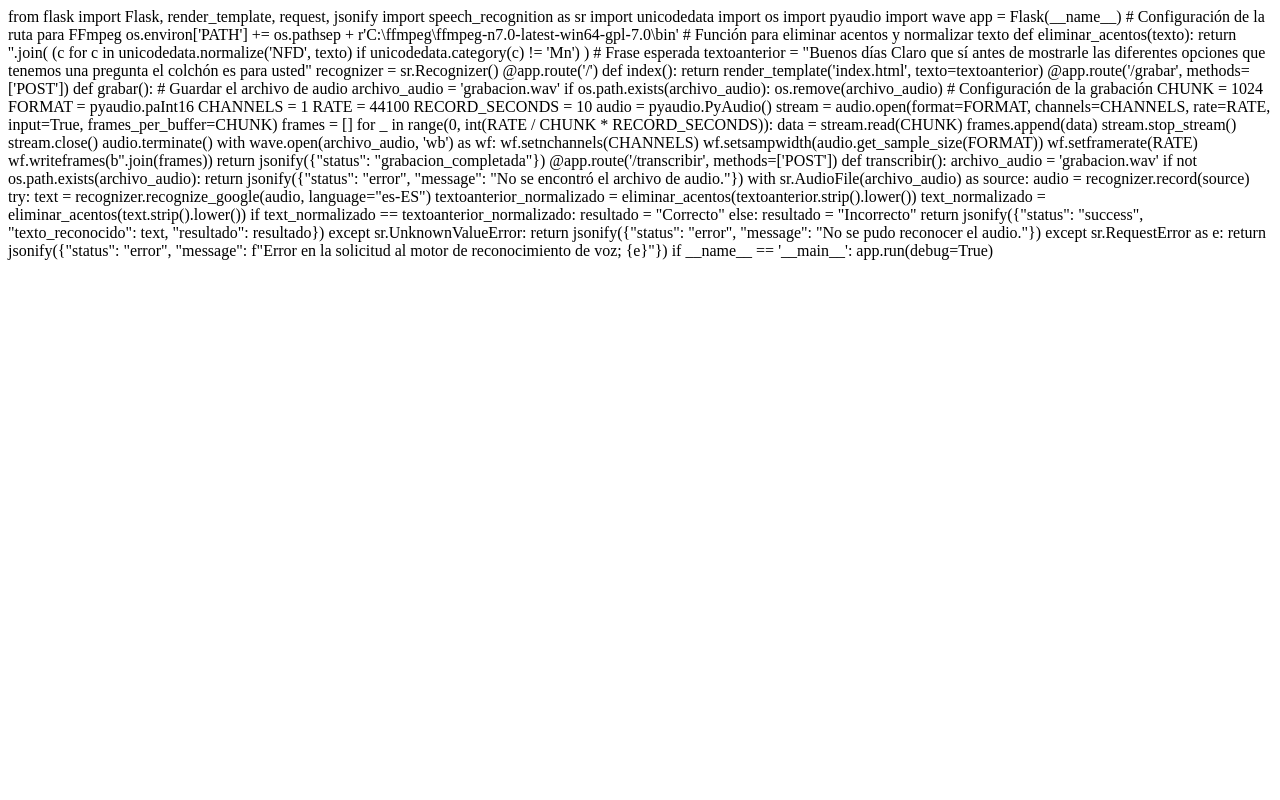
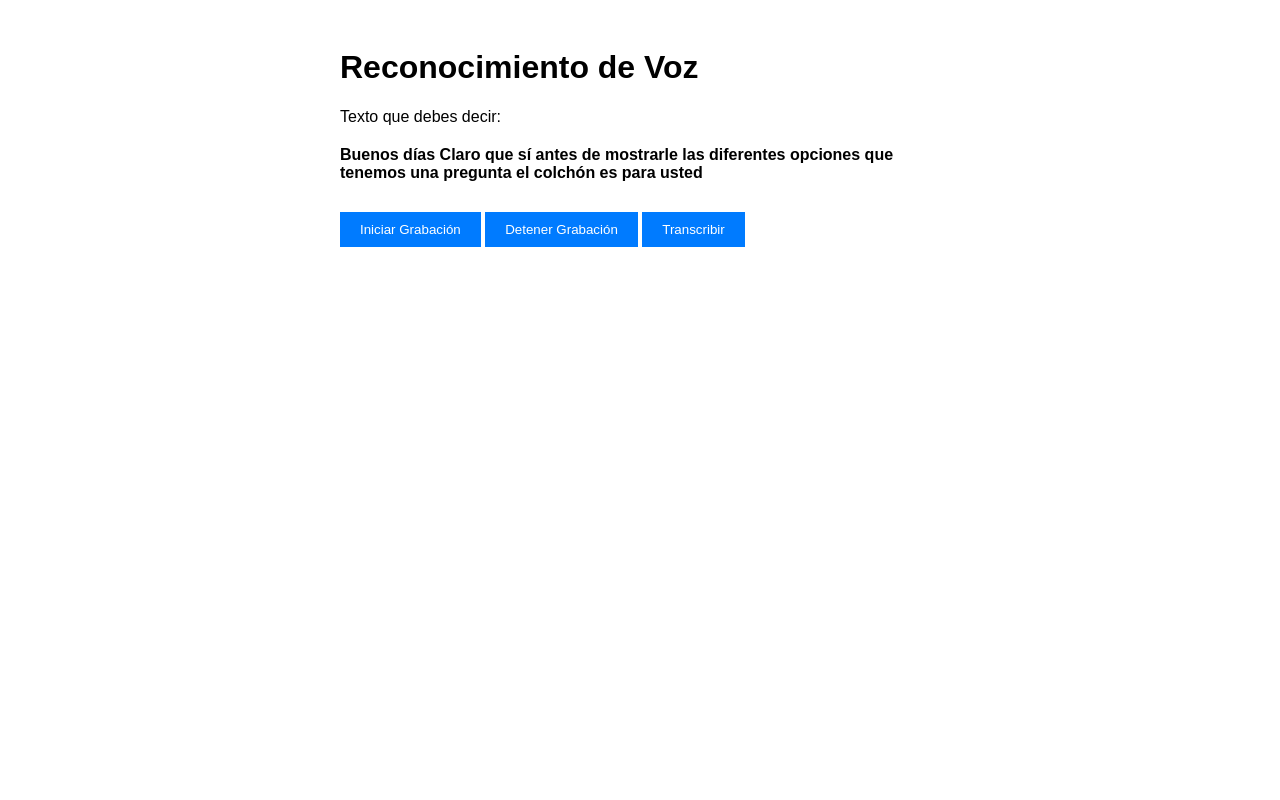
Before and after one commit to michaelsrr/idenpala, a Flask app: page / in a window 1280 px wide. Run offline with Flask 3, Linux system fonts and the light colour scheme.

Commit message:
Comit index html

```diff
--- a/templates/index.html
+++ b/templates/index.html
@@ -1,94 +1,70 @@
-from flask import Flask, render_template, request, jsonify
-import speech_recognition as sr
-import unicodedata
-import os
-import pyaudio
-import wave
+<!DOCTYPE html>
+<html lang="es">
+<head>
+    <meta charset="UTF-8">
+    <meta name="viewport" content="width=device-width, initial-scale=1.0">
+    <title>Reconocimiento de Voz</title>
+    <style>
+        body { font-family: Arial, sans-serif; }
+        .container { max-width: 600px; margin: auto; padding: 20px; }
+        .texto { margin: 20px 0; }
+        .button { padding: 10px 20px; margin: 10px 0; border: none; color: white; background-color: #007bff; cursor: pointer; }
+        .button:hover { background-color: #0056b3; }
+        .resultado { margin-top: 20px; }
+    </style>
+</head>
+<body>
+    <div class="container">
+        <h1>Reconocimiento de Voz</h1>
+        <p class="texto">Texto que debes decir:</p>
+        <p class="texto"><strong>{{ texto }}</strong></p>
+        <button id="grabar" class="button">Iniciar Grabación</button>
+        <button id="detener" class="button" disabled>Detener Grabación</button>
+        <button id="transcribir" class="button" disabled>Transcribir</button>
+        <div id="resultado" class="resultado"></div>
+    </div>
 
-app = Flask(__name__)
+    <script>
+        let grabarBtn = document.getElementById('grabar');
+        let detenerBtn = document.getElementById('detener');
+        let transcribirBtn = document.getElementById('transcribir');
+        let resultadoDiv = document.getElementById('resultado');
 
-# Configuración de la ruta para FFmpeg
-os.environ['PATH'] += os.pathsep + r'C:\ffmpeg\ffmpeg-n7.0-latest-win64-gpl-7.0\bin'
+        grabarBtn.addEventListener('click', () => {
+            fetch('/grabar', { method: 'POST' })
+                .then(response => response.json())
+                .then(data => {
+                    if (data.status === 'grabacion_completada') {
+                        grabarBtn.disabled = true;
+                        detenerBtn.disabled = false;
+                        transcribirBtn.disabled = false;
+                        resultadoDiv.innerHTML = 'Grabación iniciada, por favor hable.';
+                    } else {
+                        resultadoDiv.innerHTML = 'Error en la grabación.';
+                    }
+                });
+        });
 
-# Función para eliminar acentos y normalizar texto
-def eliminar_acentos(texto):
-    return ''.join(
-        (c for c in unicodedata.normalize('NFD', texto)
-         if unicodedata.category(c) != 'Mn')
-    )
+        detenerBtn.addEventListener('click', () => {
+            grabarBtn.disabled = false;
+            detenerBtn.disabled = true;
+            resultadoDiv.innerHTML = 'Grabación detenida, ahora puedes transcribir.';
+        });
 
-# Frase esperada
-textoanterior = "Buenos días Claro que sí antes de mostrarle las diferentes opciones que tenemos una pregunta el colchón es para usted"
-
-recognizer = sr.Recognizer()
-
-@app.route('/')
-def index():
-    return render_template('index.html', texto=textoanterior)
-
-@app.route('/grabar', methods=['POST'])
-def grabar():
-    # Guardar el archivo de audio
-    archivo_audio = 'grabacion.wav'
-    if os.path.exists(archivo_audio):
-        os.remove(archivo_audio)
-
-    # Configuración de la grabación
-    CHUNK = 1024
-    FORMAT = pyaudio.paInt16
-    CHANNELS = 1
-    RATE = 44100
-    RECORD_SECONDS = 10
-
-    audio = pyaudio.PyAudio()
-
-    stream = audio.open(format=FORMAT, channels=CHANNELS,
-                        rate=RATE, input=True,
-                        frames_per_buffer=CHUNK)
-    frames = []
-
-    for _ in range(0, int(RATE / CHUNK * RECORD_SECONDS)):
-        data = stream.read(CHUNK)
-        frames.append(data)
-
-    stream.stop_stream()
-    stream.close()
-    audio.terminate()
-
-    with wave.open(archivo_audio, 'wb') as wf:
-        wf.setnchannels(CHANNELS)
-        wf.setsampwidth(audio.get_sample_size(FORMAT))
-        wf.setframerate(RATE)
-        wf.writeframes(b''.join(frames))
-
-    return jsonify({"status": "grabacion_completada"})
-
-@app.route('/transcribir', methods=['POST'])
-def transcribir():
-    archivo_audio = 'grabacion.wav'
-
-    if not os.path.exists(archivo_audio):
-        return jsonify({"status": "error", "message": "No se encontró el archivo de audio."})
-
-    with sr.AudioFile(archivo_audio) as source:
-        audio = recognizer.record(source)
-
-    try:
-        text = recognizer.recognize_google(audio, language="es-ES")
-        textoanterior_normalizado = eliminar_acentos(textoanterior.strip().lower())
-        text_normalizado = eliminar_acentos(text.strip().lower())
-
-        if text_normalizado == textoanterior_normalizado:
-            resultado = "Correcto"
-        else:
-            resultado = "Incorrecto"
-
-        return jsonify({"status": "success", "texto_reconocido": text, "resultado": resultado})
-
-    except sr.UnknownValueError:
-        return jsonify({"status": "error", "message": "No se pudo reconocer el audio."})
-    except sr.RequestError as e:
-        return jsonify({"status": "error", "message": f"Error en la solicitud al motor de reconocimiento de voz; {e}"})
-
-if __name__ == '__main__':
-    app.run(debug=True)
+        transcribirBtn.addEventListener('click', () => {
+            fetch('/transcribir', { method: 'POST' })
+                .then(response => response.json())
+                .then(data => {
+                    if (data.status === 'success') {
+                        resultadoDiv.innerHTML = `
+                            <p>Texto reconocido: ${data.texto_reconocido}</p>
+                            <p>Resultado: ${data.resultado}</p>
+                        `;
+                    } else {
+                        resultadoDiv.innerHTML = `Error: ${data.message}`;
+                    }
+                });
+        });
+    </script>
+</body>
+</html>
```
